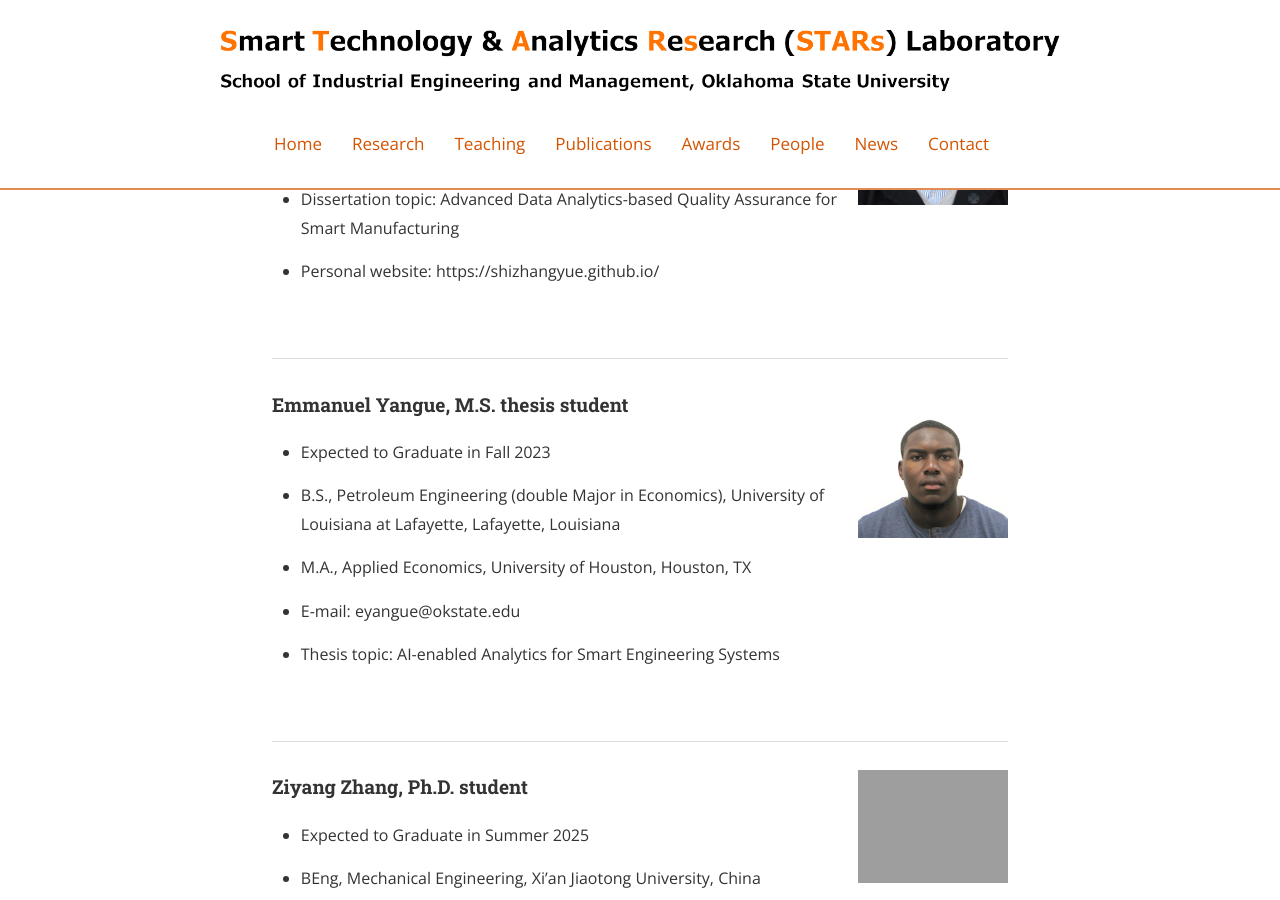
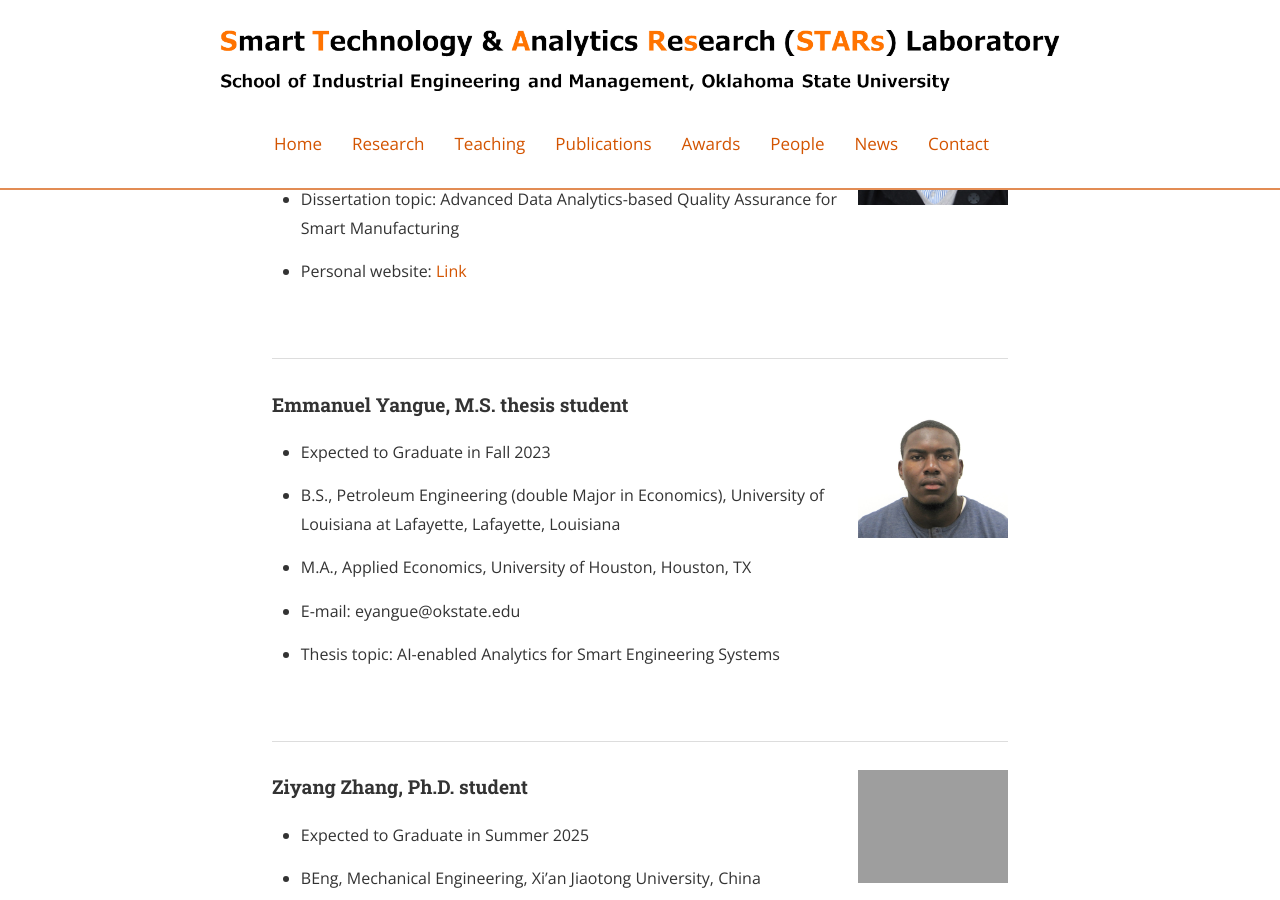
Before and after one commit to stars-laboratory/stars-laboratory.github.io, a Jekyll site: the page built from Fpeople.md, in a window 1280 px wide and 900 px high, scrolled down 999 px. Built offline with Jekyll 4.4.1, drawn with Linux system fonts in a browser that asks for light colours; nearby versions of some CDN libraries.

Commit message:
Update Fpeople.md

```diff
--- a/Fpeople.md
+++ b/Fpeople.md
@@ -49,7 +49,8 @@ main_nav: true
 
 * Dissertation topic: Advanced Data Analytics-based Quality Assurance for Smart Manufacturing
 
-* Personal website: https://shizhangyue.github.io/
+* Personal website: [Link](https://shizhangyue.github.io/)
+
 
 &nbsp;
 
```
